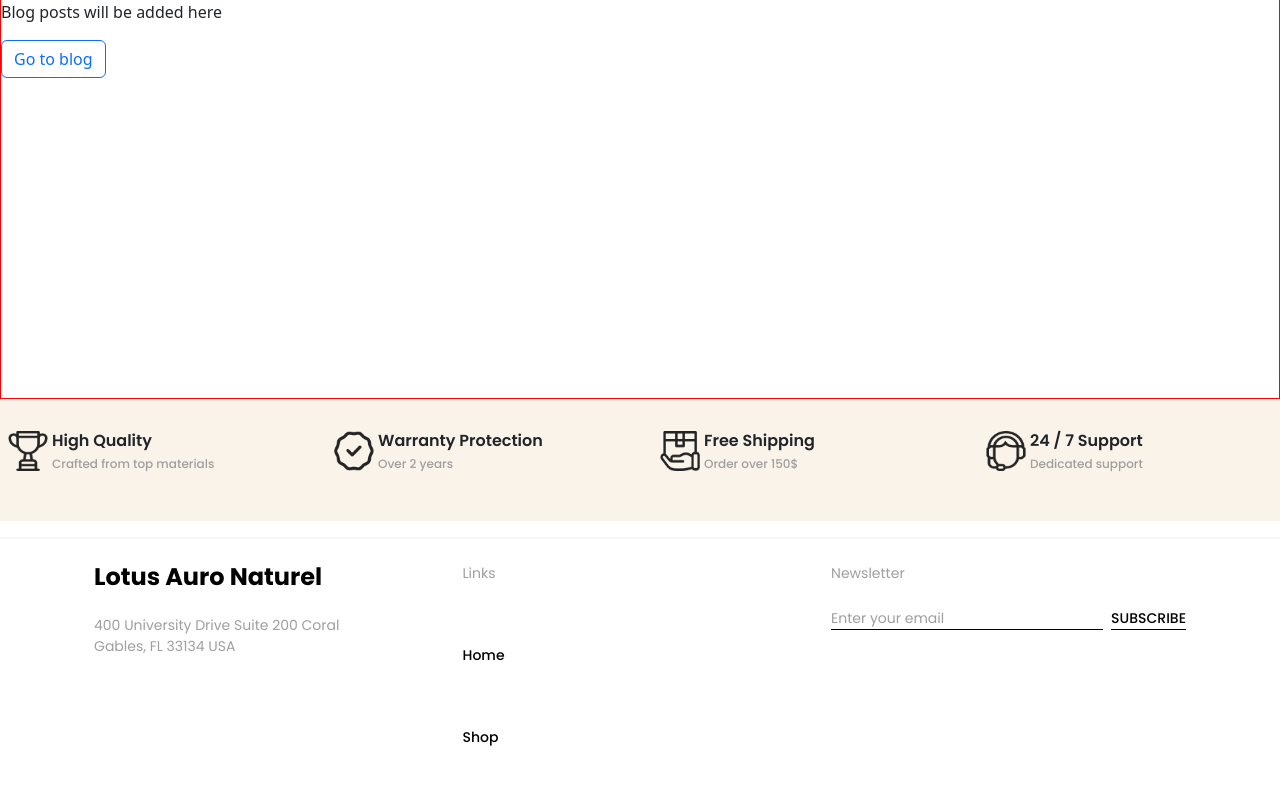
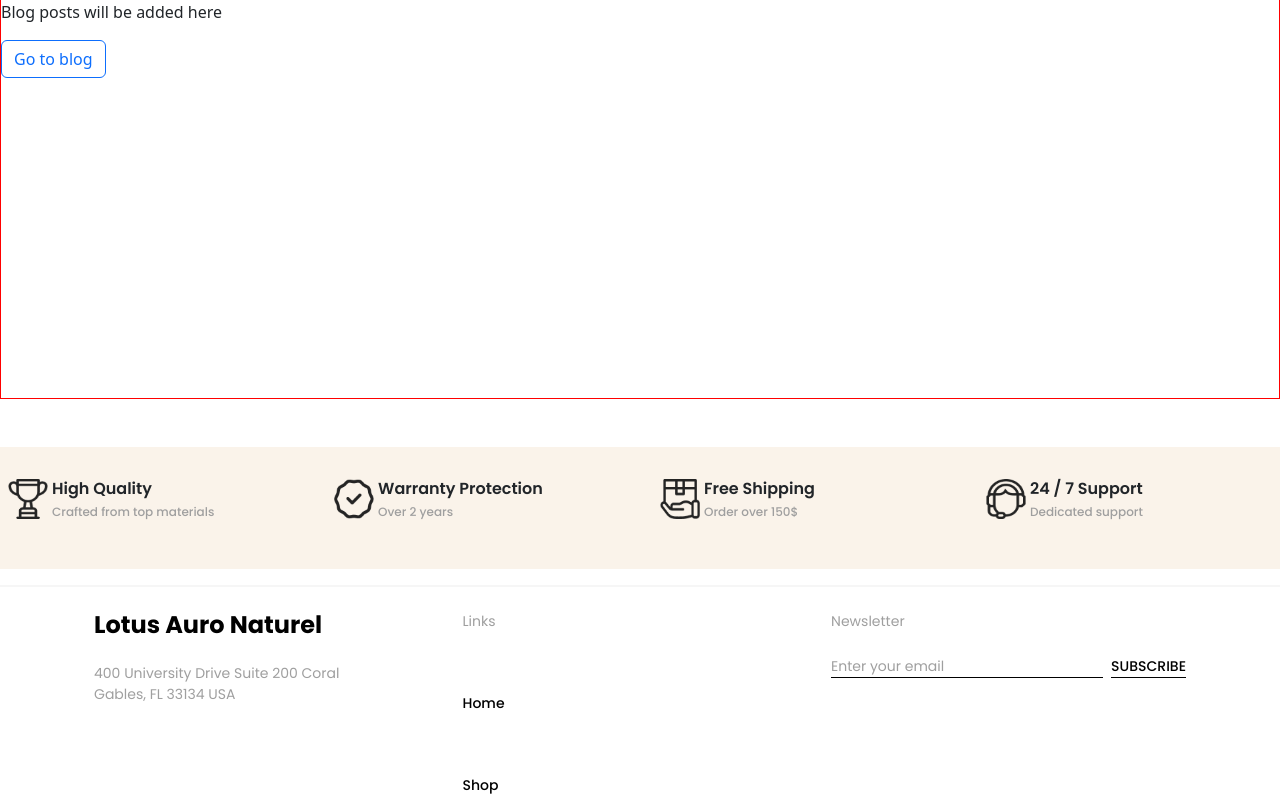
Before and after one commit to mervecoskunn/lotus-project, a Django app: page / in a window 1280 px wide. Shown: the part 860-1669 px from the top of the page. Run offline with Django 5.2, Linux system fonts and the light colour scheme; some libraries are stand-ins or nearby versions.

Commit message:
margin-top to bad-row section

```diff
--- a/lotus/lotus/templates/lotus/home.html
+++ b/lotus/lotus/templates/lotus/home.html
@@ -17,7 +17,7 @@
             {% include "lotus/includes/blog-posts.html" %}
         </section>
 
-        <section>
+        <section class="mt-5">
             {% include "lotus/includes/badge-row.html" %}
         </section>
     </main>
```
